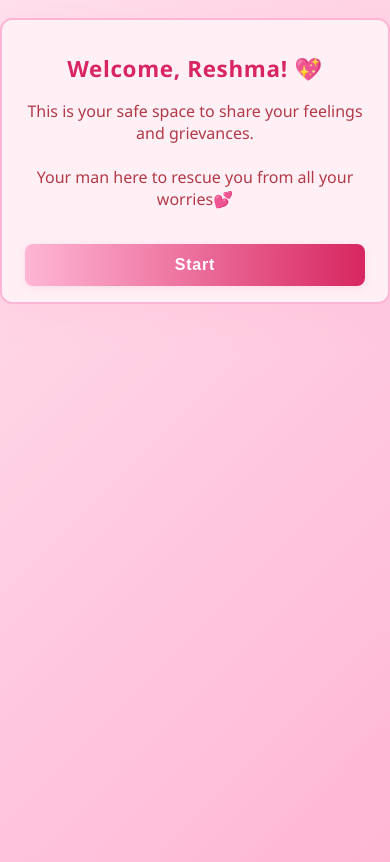
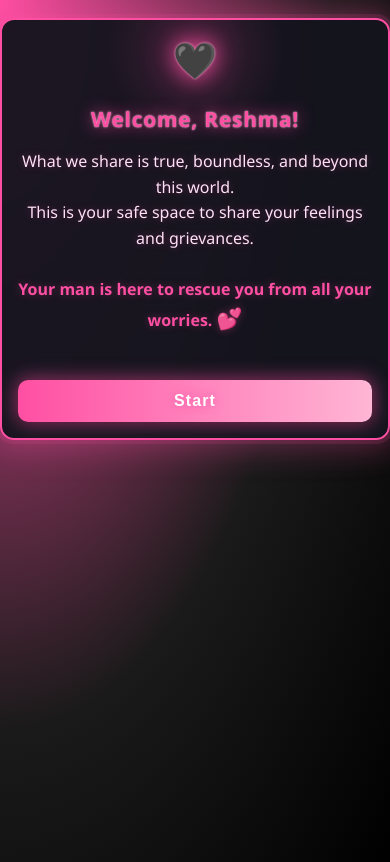
Before and after one commit to amark2005/gfportal, a plain HTML site: page index.html in a window 390 px wide. Drawn offline with Linux system fonts and the light colour scheme.

Commit message:
dark mode

```diff
--- a/index.html
+++ b/index.html
@@ -6,61 +6,104 @@
     <title>Grievance Portal</title>
     <style>
       body {
-        background: linear-gradient(135deg, #ffe0ec 0%, #ffb6d5 100%);
+        background: radial-gradient(ellipse at top left, #ff4fa3 0%, #1a1a1a 60%, #000 100%);
         font-family: 'Segoe UI', 'Arial', sans-serif;
         margin: 0;
         min-height: 100vh;
         -webkit-tap-highlight-color: transparent;
+        color: #fff;
       }
       .welcome-container {
-        max-width: 400px;
-        margin: 40px auto 0 auto;
-        background: #fff0f6;
-        border-radius: 18px;
-        box-shadow: 0 8px 32px 0 rgba(255, 182, 213, 0.25);
-        border: 2px solid #ffb6d5;
-        padding: 32px 20px 24px 20px;
+        max-width: 420px;
+        margin: 60px auto 0 auto;
+        background: rgba(20, 20, 30, 0.96);
+        border-radius: 22px;
+        box-shadow: 0 0 32px 8px #ff4fa355, 0 0 0 4px #ff4fa320;
+        border: 2.5px solid #ff4fa3;
+        padding: 40px 24px 32px 24px;
         text-align: center;
+        position: relative;
+        overflow: hidden;
+      }
+      .welcome-container::before {
+        content: "";
+        position: absolute;
+        top: -60px; left: 50%;
+        transform: translateX(-50%);
+        width: 180px; height: 180px;
+        background: radial-gradient(circle, #ff4fa3 0%, transparent 70%);
+        opacity: 0.18;
+        z-index: 0;
+        pointer-events: none;
       }
       .welcome-container h1 {
-        color: #d72660;
-        margin-bottom: 10px;
-        font-size: 2em;
-        letter-spacing: 0.03em;
+        color: #ff4fa3;
+        margin-bottom: 14px;
+        font-size: 2.2em;
+        letter-spacing: 0.04em;
+        text-shadow: 0 0 16px #ff4fa3cc, 0 0 2px #fff;
+        position: relative;
+        z-index: 1;
       }
       .welcome-container p {
-        color: #b23a48;
-        font-size: 1.1em;
-        margin-bottom: 24px;
+        color: #ffe0f7;
+        font-size: 1.18em;
+        margin-bottom: 28px;
+        line-height: 1.6;
+        text-shadow: 0 0 8px #ff4fa355;
+        position: relative;
+        z-index: 1;
       }
       .welcome-container button {
-        background: linear-gradient(90deg, #ffb6d5 0%, #d72660 100%);
+        background: linear-gradient(90deg, #ff4fa3 0%, #ffb6d5 100%);
         color: #fff;
         border: none;
-        border-radius: 8px;
-        padding: 14px 0;
+        border-radius: 10px;
+        padding: 16px 0;
         width: 100%;
-        font-size: 1.15em;
+        font-size: 1.18em;
         font-weight: bold;
-        letter-spacing: 0.05em;
+        letter-spacing: 0.07em;
         cursor: pointer;
-        box-shadow: 0 2px 8px 0 rgba(215, 38, 96, 0.10);
-        transition: background 0.2s, transform 0.1s;
-        margin-top: 10px;
+        box-shadow: 0 0 18px 2px #ff4fa388, 0 2px 8px 0 #0008;
+        transition: background 0.2s, transform 0.1s, box-shadow 0.2s;
+        margin-top: 16px;
+        text-shadow: 0 0 8px #ff4fa3cc;
+        position: relative;
+        z-index: 1;
       }
       .welcome-container button:hover,
       .welcome-container button:active {
-        background: linear-gradient(90deg, #d72660 0%, #ffb6d5 100%);
-        transform: translateY(-2px) scale(1.03);
+        background: linear-gradient(90deg, #ffb6d5 0%, #ff4fa3 100%);
+        transform: translateY(-2px) scale(1.04);
+        box-shadow: 0 0 32px 6px #ff4fa3cc, 0 2px 8px 0 #000a;
+      }
+      /* Pink glowing heart accent */
+      .glow-heart {
+        font-size: 2.6em;
+        color: #ff4fa3;
+        text-shadow:
+          0 0 18px #ff4fa3cc,
+          0 0 32px #ff4fa3aa,
+          0 0 2px #fff;
+        margin-bottom: 10px;
+        display: inline-block;
+        animation: pulseHeart 1.5s infinite;
+        position: relative;
+        z-index: 1;
+      }
+      @keyframes pulseHeart {
+        0%, 100% { transform: scale(1);}
+        50% { transform: scale(1.12);}
       }
       @media (max-width: 500px) {
         .welcome-container {
-          padding: 18px 6vw 16px 6vw;
+          padding: 18px 4vw 16px 4vw;
           margin: 18px 0 0 0;
-          border-radius: 12px;
+          border-radius: 14px;
         }
         .welcome-container h1 {
-          font-size: 1.4em;
+          font-size: 1.3em;
         }
         .welcome-container p {
           font-size: 1em;
@@ -69,15 +112,21 @@
           font-size: 1em;
           padding: 12px 0;
         }
+        .glow-heart {
+          font-size: 2em;
+        }
       }
     </style>
 </head>
 <body>
   <div class="welcome-container" id="welcomeForm">
-    <h1>Welcome, Reshma! 💖</h1>
+    <span class="glow-heart">🖤</span>
+    <h1>Welcome, Reshma!</h1>
     <p>
+      What we share is true, boundless, and beyond this world.<br>
       This is your safe space to share your feelings and grievances.<br>
-      <br>Your man here to rescue you from all your worries💕
+      <br>
+      <span style="color:#ff4fa3;font-weight:bold;">Your man is here to rescue you from all your worries.</span> <span style="font-size:1.3em;">💕</span>
     </p>
     <button onclick="window.location.href='main.html'">Start</button>
   </div>
```
Also changed, not shown: main.html (+198 -122 lines).
